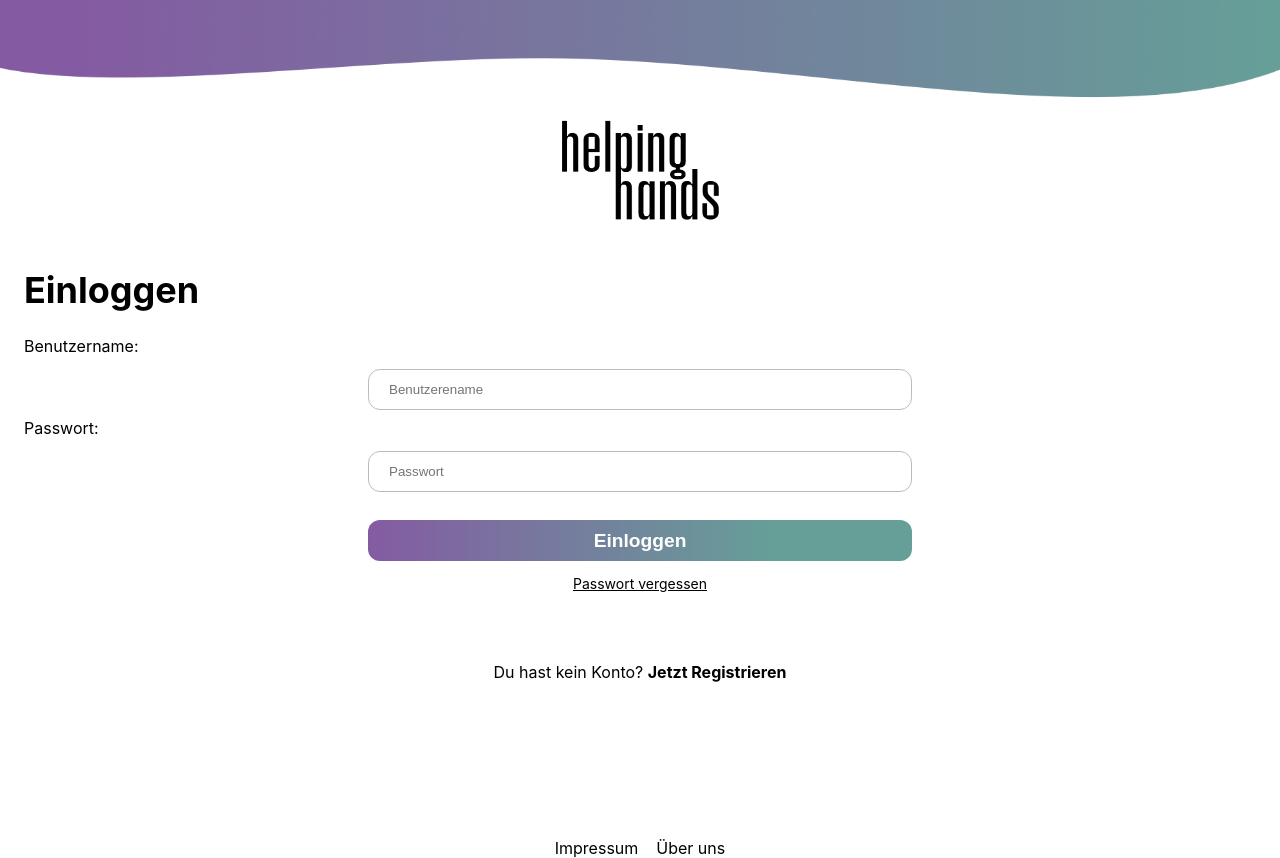
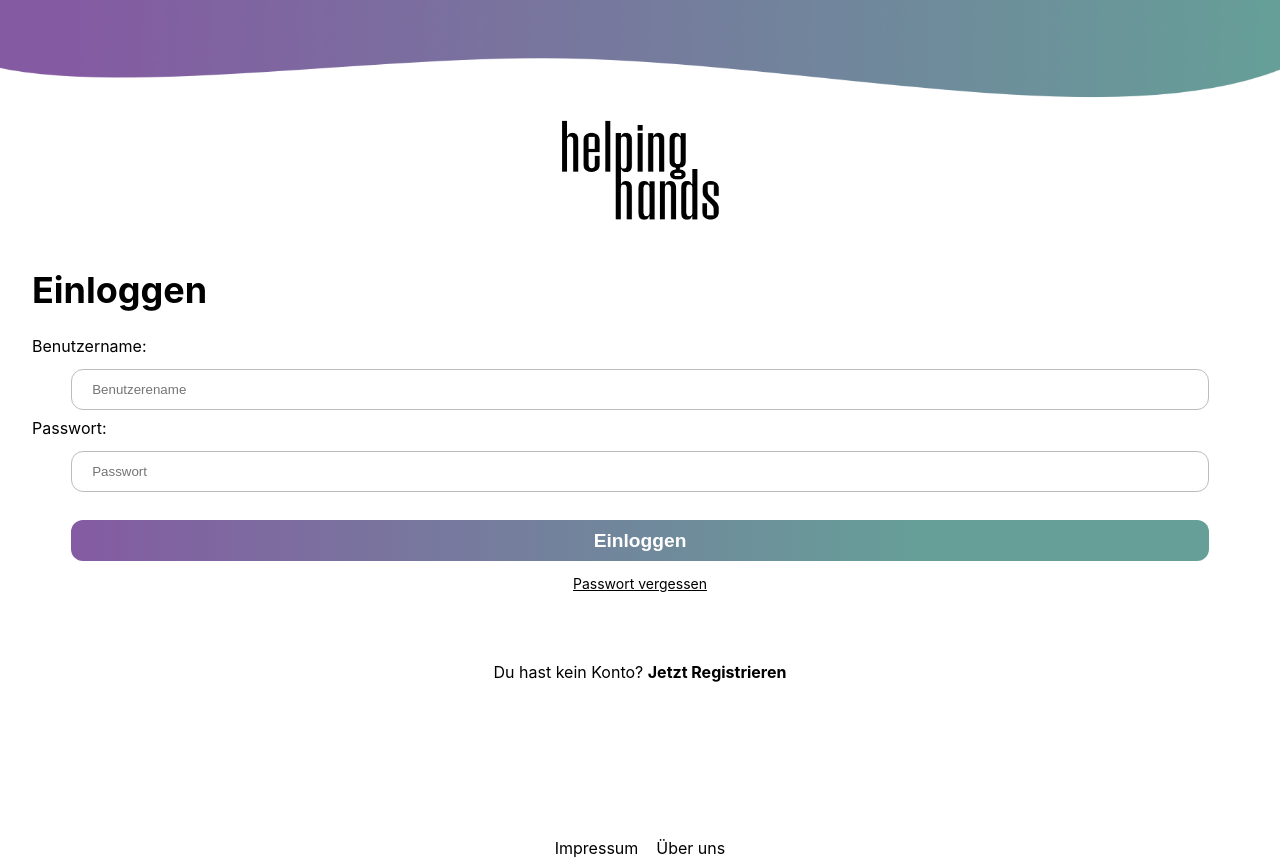
Before and after one commit to xSilentStorm313/Projekt-Web, a React (Create React App) app in the folder webapp/: page /login in a window 1280 px wide. Built offline with nearby package versions, Linux system fonts and the light colour scheme.

Commit message:
responsive probleme gefixed

```diff
--- a/webapp/src/Lila/Hauptseitelila.css
+++ b/webapp/src/Lila/Hauptseitelila.css
@@ -50,6 +50,11 @@
   flex-wrap: wrap;
   justify-content: center;
   gap: 1em;
+}
+
+.abstand2{
+  margin-top: 8rem;
+
 }
 
 img{
--- a/webapp/src/Login.css
+++ b/webapp/src/Login.css
@@ -14,6 +14,11 @@
   margin-bottom: -0.938rem;
   box-sizing: border-box;
  }
+
+.login-menu{
+  margin-left: 0.5rem;
+  margin-right: 0.5rem;
+}
 
 .überschriftlogin {
   box-sizing: border-box;
@@ -51,7 +56,7 @@
   .buttonlogin {
     background-image: linear-gradient(to right, rgb(132, 91, 162) 0%, rgb(102, 159, 152) 75%);
     color: white;
-    width: 34rem;
+    width: 90%;
     padding: 0.6rem 1.25rem;
     margin-top: 1.25rem;
     /* box-shadow: 0.188rem 0.188rem 0.188rem 0.188rem rgb(213, 213, 213); */
--- a/webapp/src/Registrieren.css
+++ b/webapp/src/Registrieren.css
@@ -10,70 +10,11 @@
     overflow: hidden;
 }
 
-.registrierungsbeschreibung {
-    text-align: left;
-    margin-left: 1.5rem;
-    margin-bottom: 0rem;
-}
-
 .registrierungsheader {
     text-align: left;
     margin-left: 1.5rem;
     margin-top: 2.563rem;
 }
-
-@media (max-width: 600px) {
-    .auswaehleninput {
-        font-size: 1rem;
-        border: 0.063rem solid rgb(189, 188, 188);
-        margin-top: 0.625rem;
-        padding: 0.75rem 1.25rem;
-        border-radius: 0.625rem;
-        text-align: left;
-        width: 90%;
-    }
-}
-
-@media (min-width: 601px) {
-    .auswaehleninput {
-        font-size: 1rem;
-        border: 0.063rem solid rgb(189, 188, 188);
-        margin-top: 0.625rem;
-        padding: 0.75rem 1.25rem;
-        border-radius: 0.625rem;
-        text-align: left;
-        width: 34rem;
-    }
-}
-
-@media (max-width: 600px) {
-    .input[type=text],
-    [type=password] {
-        width: 90%;
-        padding: 0.75rem 1.25rem;
-        margin: 0.5rem 0;
-        box-sizing: border-box;
-        border: 0.063rem solid rgb(189, 188, 188);
-        border-radius: 0.75rem;
-        outline: none;
-        text-align: left;
-    }
-}
-
-@media (min-width: 601px) {
-    .input[type=text],
-    [type=password] {
-        width: 34rem;
-        padding: 0.75rem 1.25rem;
-        margin: 0.5rem 2rem;
-        box-sizing: border-box;
-        border: 0.063rem solid rgb(189, 188, 188);
-        border-radius: 0.75rem;
-        outline: none;
-        text-align: left;
-    }
-}
-
 
 .buttoneinloggen {
     background-color: transparent;
@@ -93,6 +34,10 @@
     font-weight: bold;
 }
 
+.errormeldungregistrieren{
+    color: red;
+}
+
 @media (max-width: 600px) {
     .registrierenweiterbutton {
         background-image: linear-gradient(to right, rgb(132, 91, 162) 0%, rgb(102, 159, 152) 75%);
@@ -109,15 +54,40 @@
         transition: background-color 250ms;
         border: none;
     }
+    .auswaehleninput {
+        font-size: 1rem;
+        border: 0.063rem solid rgb(189, 188, 188);
+        margin-top: 0.625rem;
+        padding: 0.75rem 1.25rem;
+        border-radius: 0.625rem;
+        text-align: left;
+        width: 90%;
+    }
+    .input[type=text],
+    [type=password] {
+        width: 90%;
+        padding: 0.75rem 1.25rem;
+        margin: 0.5rem 0;
+        box-sizing: border-box;
+        border: 0.063rem solid rgb(189, 188, 188);
+        border-radius: 0.75rem;
+        outline: none;
+        text-align: left;
+    }
+    .registrierungsbeschreibung {
+        text-align: left;
+        margin-left: 1.5rem;
+        margin-bottom: 0rem;
+    }
 }
 
 @media (min-width: 601px) {
     .registrierenweiterbutton {
         background-image: linear-gradient(to right, rgb(132, 91, 162) 0%, rgb(102, 159, 152) 75%);
         color: white;
-        width: 34rem;
+        width: 90%;
         padding: 0.75rem 1.25rem;
-        margin: 1rem 1rem;
+        /*margin: 1rem 1rem;*/
         /* box-shadow: 0.188rem 0.188rem 0.188rem 0.188rem rgb(213, 213, 213); */
         border-radius: 0.75rem;
         text-align: center;
@@ -127,8 +97,30 @@
         transition: background-color 250ms;
         border: none;
     }
+    .auswaehleninput {
+        font-size: 1rem;
+        border: 0.063rem solid rgb(189, 188, 188);
+        margin-top: 0.625rem;
+        padding: 0.75rem 1.25rem;
+        border-radius: 0.625rem;
+        text-align: left;
+        width: 90%;
+    }
+    .input[type=text],
+    [type=password] {
+        width: 90%;
+        padding: 0.75rem 1.25rem;
+        margin-top: 3rem;
+        margin: 0.5rem 0;
+        box-sizing: border-box;
+        border: 0.063rem solid rgb(189, 188, 188);
+        border-radius: 0.75rem;
+        outline: none;
+        text-align: left;
+    }
+    .registrierungsbeschreibung {
+        text-align: left;
+        margin-left: 2rem;
+        margin-bottom: 0rem;
+    }
 }
-
-.errormeldungregistrieren{
-    color: red;
-}
--- a/webapp/src/components/BeiträgeLila/BeitragInhaltArbeitserlaubnis.js
+++ b/webapp/src/components/BeiträgeLila/BeitragInhaltArbeitserlaubnis.js
@@ -8,7 +8,7 @@ import infografik from "./BeiträgeBilderLila/grafik-fluechtlinge-begrifflichkei
 export default function BeitragInhaltArbeitserlaubnis() {
 
     return (
-        <div className="abstand">
+        <div className="abstand2">
             <img src={arbeitserlaubnis} className="formular" alt="formular" />
             <button className="downloadbutton">Download Formulare</button>
             <h1 className="überschrift1">Arbeitserlaubnis</h1>
--- a/webapp/src/components/BeiträgeLila/BeitragInhaltAsylantrag.js
+++ b/webapp/src/components/BeiträgeLila/BeitragInhaltAsylantrag.js
@@ -7,7 +7,7 @@ import asylbeantragen from "./BeiträgeBilderLila/asylbeantragen.svg";
 export default function BeitragInhaltAsylantrag() {
 
     return (
-        <div className="abstand">
+        <div className="abstand2">
             <img src={asylbeantragen} className="formular" alt="formular" />
             <button className="downloadbutton">Download Formulare</button>
             <h1 className="überschrift1">Asylverfahren</h1>
--- a/webapp/src/components/BeiträgeLila/BeitragInhaltVereinsanmeldung.js
+++ b/webapp/src/components/BeiträgeLila/BeitragInhaltVereinsanmeldung.js
@@ -5,7 +5,7 @@ import sportverein from "./BeiträgeBilderLila/sportverein.svg";
 export default function BeitragInhaltVereinsanmeldung() {
 
     return (
-        <div className="abstand">
+        <div className="abstand2">
             <img src={sportverein} className="formular" alt="formular" />
             <button className="downloadbutton">Download Formulare</button>
             <h1 className="überschrift1">Vereinsanmeldung</h1>
--- a/webapp/src/components/BeiträgeLila/BeitragInhaltWohngeld.js
+++ b/webapp/src/components/BeiträgeLila/BeitragInhaltWohngeld.js
@@ -7,7 +7,7 @@ import wohnen from "./BeiträgeBilderLila/wohnen.svg";
 export default function BeitragInhaltWohngeld() {
 
     return (
-        <div className="abstand">
+        <div className="abstand2">
             <img src={wohnen} className="formular" alt="formular" />
             <button className="downloadbutton">Download Formulare</button>
             <h1 className="überschrift1">Beantragen Wohngeld</h1>
--- a/webapp/src/components/BeiträgeLila/BeitraginhaltAnerkennunglila.js
+++ b/webapp/src/components/BeiträgeLila/BeitraginhaltAnerkennunglila.js
@@ -5,7 +5,7 @@ import anerkennung from "./BeiträgeBilderLila/anerkennunngabschluesse.svg";
 export default function BeitragInhaltAnerkennung() {
 
     return (
-        <div className="abstand">
+        <div className="abstand2">
             <img src={anerkennung} className="formular" alt="formular" />
             <button className="downloadbutton">Download Formulare</button>
             <h1 className="überschrift1">Anerkennung der Abschlüsse</h1>
```
